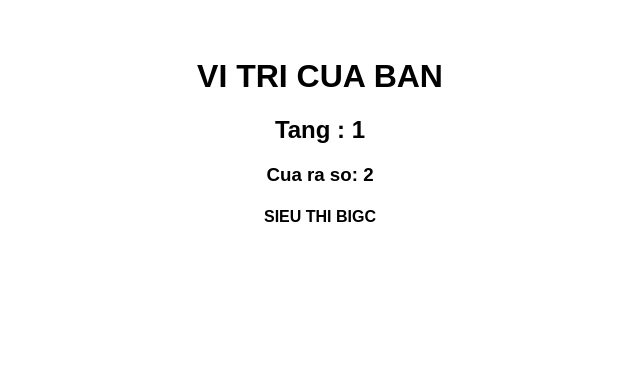
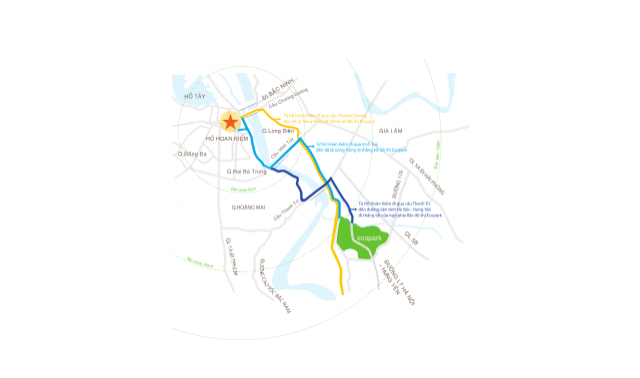
Before and after one commit to viencongnghevienthong/webtest, a plain HTML site: page page2.html in a window 1280 px wide. Shown: the part 198-576 px from the top of the page, without its empty margins (320-960 px from the left). Drawn offline with Linux system fonts and the light colour scheme.

Commit message:
Update page2.html

```diff
--- a/page2.html
+++ b/page2.html
@@ -33,10 +33,7 @@
     </style>
 </head>
 <body>
-    <h1>VI TRI CUA BAN</h1>
-    <h2>Tang     : 1</h2>
-    <h3>Cua ra so: 2</h3>
-    <h4>SIEU THI BIGC</h4>
+    <img src="BD01.png" alt="Bd01" style="width:300px;height:auto;">
     <!--
     <button class="button" onclick="goToPage1()">Go to Page 1</button>
 
```
